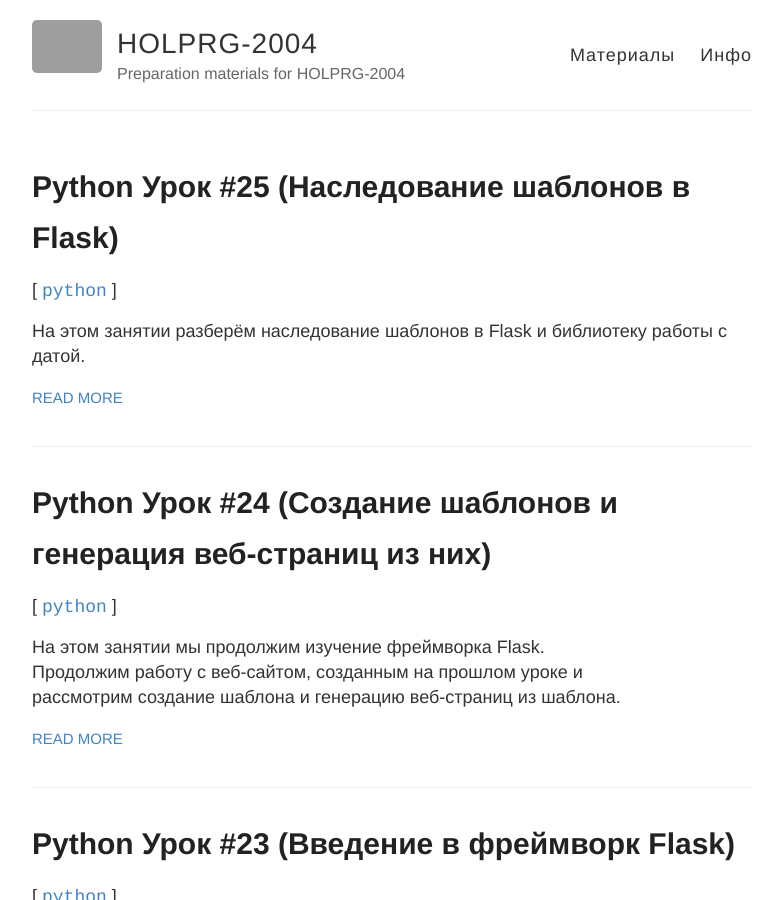
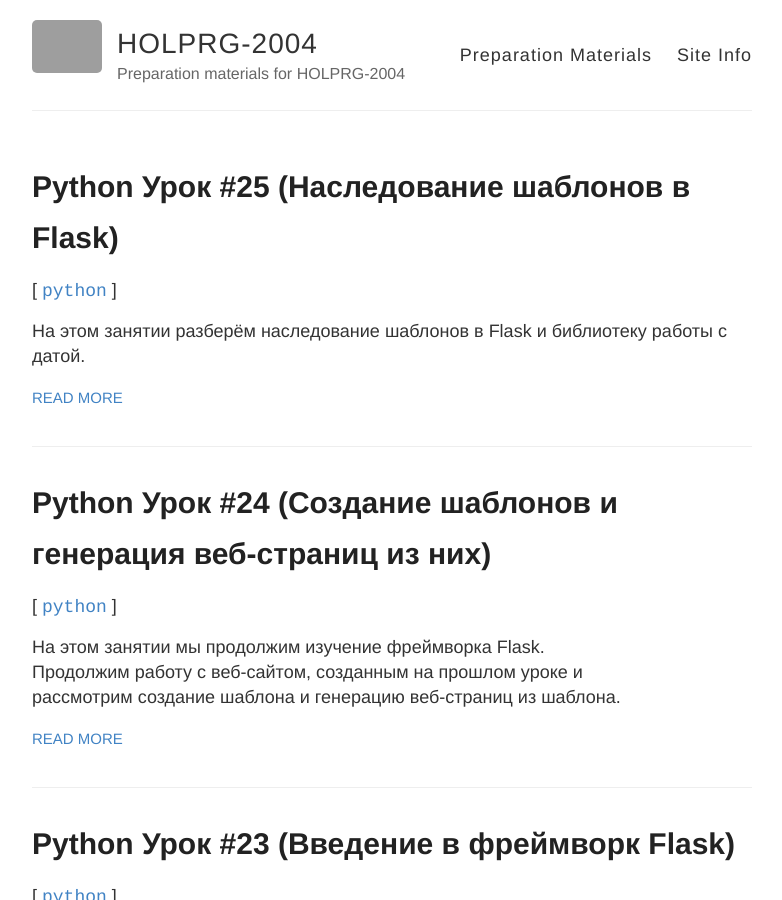
Before and after one commit to holprg2004/holprg2004.github.io, a Jekyll site: the page built from index.html, in a window 1280 px wide and 900 px high. Shown: the whole window, without its empty margins (248-1030 px from the left). Built offline with Jekyll 4.4.1, drawn with Linux system fonts in a browser that asks for light colours; grey boxes are pictures that could not be loaded.

Commit message:
Update default.html

```diff
--- a/_layouts/default.html
+++ b/_layouts/default.html
@@ -28,8 +28,8 @@
           </div>
 
           <nav>
-            <a href="{{ site.baseurl }}/">Материалы</a>
-            <a href="{{ site.baseurl }}/about">Инфо</a>
+            <a href="{{ site.baseurl }}/">Preparation Materials</a>
+            <a href="{{ site.baseurl }}/about">Site Info</a>
           </nav>
         </header>
       </div>
```
